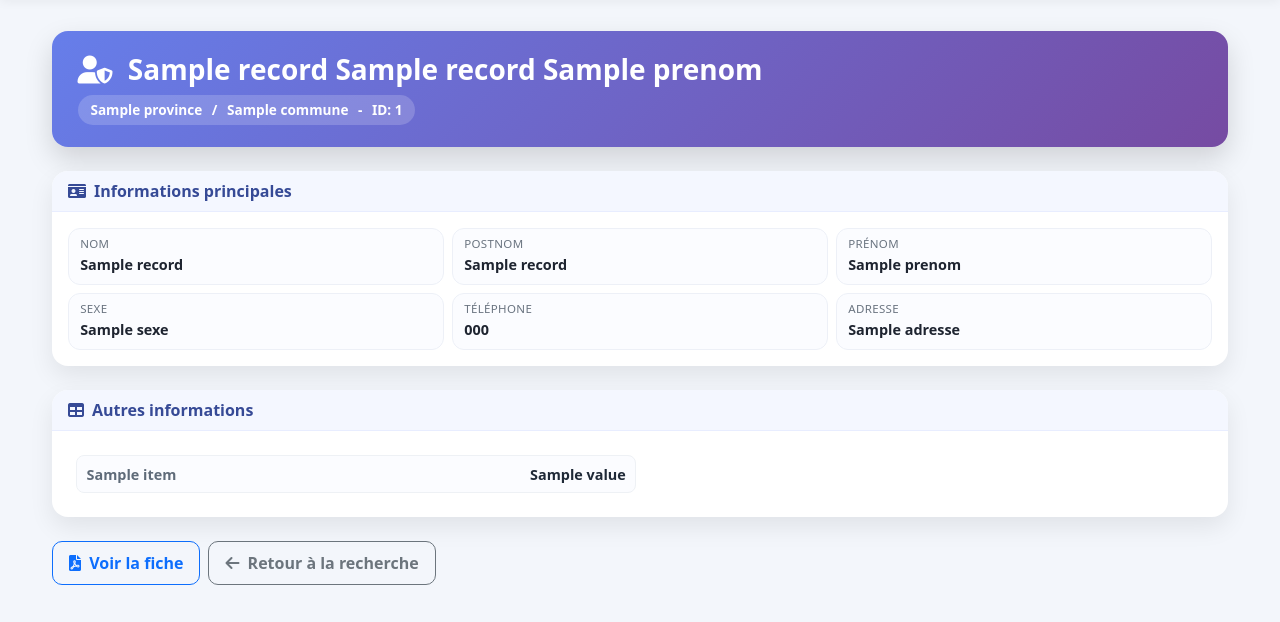
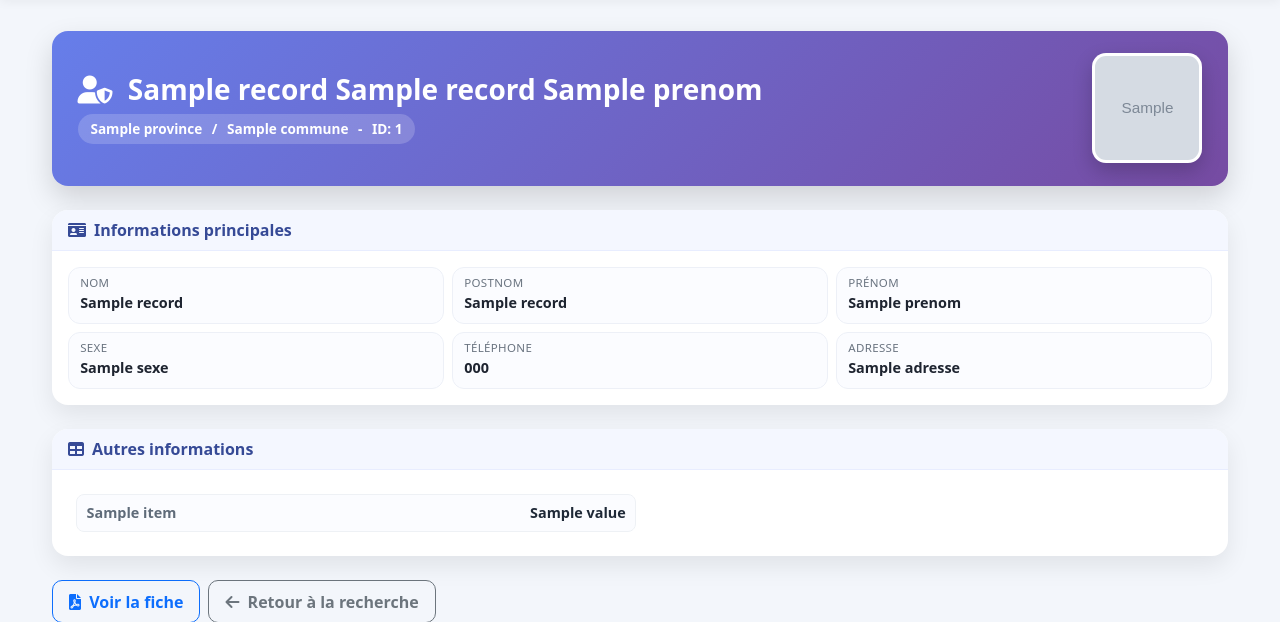
Before and after one commit to GuyguyLelo/e-Gov, a Django app: template templates/police_detail.html in a window 1280 px wide. Shown: the part 87-709 px from the top of the page. Run offline with Django 5.2, Linux system fonts and the light colour scheme; the template is opened without the code that fills it: most values are stand-ins (such as "Sample title", 1, 10 or a date in 2020); grey boxes marked "Sample" are stand-in pictures.

Commit message:
Aligner le detail Police sur le detail Civil (photo, PDF, mise en page).
Co-authored-by: Cursor <cursoragent@cursor.com>

```diff
--- a/templates/police_detail.html
+++ b/templates/police_detail.html
@@ -41,6 +41,34 @@
         min-width: 0;
     }
 
+    .hero-photo-wrap {
+        flex-shrink: 0;
+    }
+
+    .hero-photo,
+    .hero-photo-placeholder {
+        width: 110px;
+        height: 110px;
+        border-radius: 14px;
+        border: 3px solid rgba(255, 255, 255, 0.9);
+        box-shadow: 0 8px 20px rgba(0, 0, 0, 0.2);
+    }
+
+    .hero-photo {
+        object-fit: cover;
+        background: #fff;
+    }
+
+    .hero-photo-placeholder {
+        display: flex;
+        align-items: center;
+        justify-content: center;
+        font-size: 1.6rem;
+        font-weight: 700;
+        background: rgba(255, 255, 255, 0.25);
+        color: #fff;
+    }
+
     .detail-card {
         border: 0;
         border-radius: 16px;
@@ -78,6 +106,20 @@
         font-weight: 600;
         font-size: 0.9rem;
         line-height: 1.2;
+    }
+
+    .table-fields thead th {
+        background: #f3f6fb;
+        color: #3f4752;
+        text-transform: uppercase;
+        font-size: 0.8rem;
+        letter-spacing: 0.03em;
+        border-bottom: 0;
+    }
+
+    .table-fields td {
+        vertical-align: top;
+        border-color: #eef1f5;
     }
 
     .info-list {
@@ -150,6 +192,15 @@
                 <span>ID: {{ record.id }}</span>
             </div>
         </div>
+        <div class="hero-photo-wrap">
+            {% if record.photo_url %}
+                <img src="{{ record.photo_url }}" alt="Photo" class="hero-photo">
+            {% else %}
+                <div class="hero-photo-placeholder">
+                    {{ record.nom|default:""|first }}{{ record.postnom|default:""|first }}
+                </div>
+            {% endif %}
+        </div>
     </div>
 
     <div class="card detail-card mb-4">
@@ -199,7 +250,8 @@
     </div>
 
     <div class="d-flex flex-wrap gap-2">
-        <a href="{% url 'police_detail_pdf' %}?id={{ record.id|urlencode }}" class="btn btn-outline-primary btn-back" target="_blank">
+        <a href="{% url 'police_detail_pdf' %}?id={{ record.id|urlencode }}"
+           class="btn btn-outline-primary btn-back" target="_blank">
             <i class="fas fa-file-pdf me-1"></i> Voir la fiche
         </a>
         <a href="{% url 'police_search' %}" class="btn btn-outline-secondary btn-back">
```
Also changed, not shown: eGov/views.py (+7 -2 lines).
